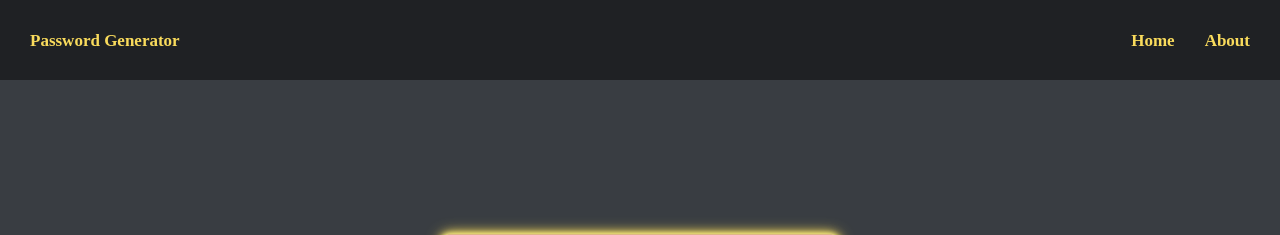
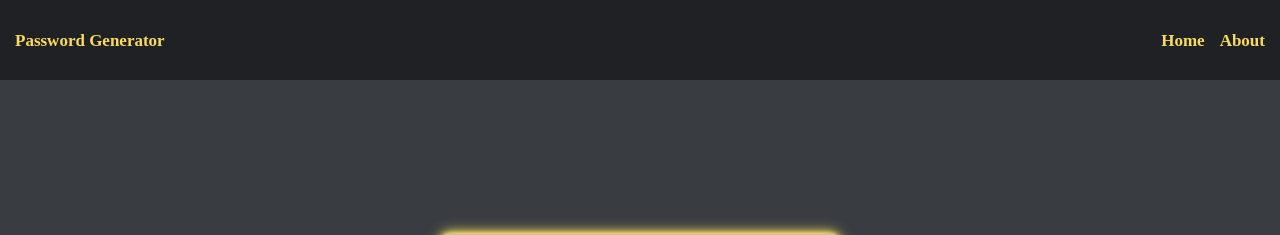
Before and after one commit to AlderMtz/Password_Generator, a Django app: template generator/templates/generator/home.html in a window 1280 px wide. Shown: the top 235 px of the page. Run offline with Django 3.2, Linux system fonts and the light colour scheme; the template is opened without the code that fills it, so the values that code supplies are empty.

Commit message:
Update style.css
"reduccion de padding en header"

```diff
--- a/django_password_generator/static/css/style.css
+++ b/django_password_generator/static/css/style.css
@@ -76,11 +76,11 @@ header a:hover {
 
 
 .nav-left a{ /* configuracion de las anclas del navegador izquierdo */
-    padding-left: 3rem;
+    padding-left: 1.5rem;
 }
 
 .nav-rigth a{ /* configuracion de las anclas del navegador izquierdo */
-    padding-right: 3rem;
+    padding-right: 1.5rem;
 }
 
 main {  /* configuracion general del espacio main */
```
